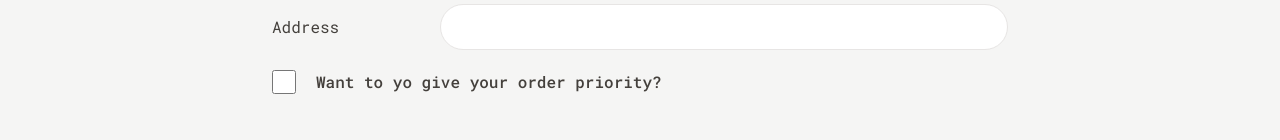
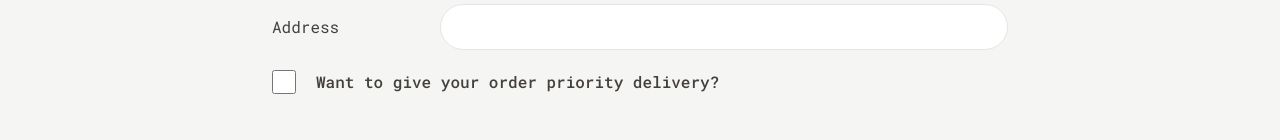
Before and after one commit to Aishwarya9425/React-pizza-now, a React (Vite) app: page /order/new in a window 1280 px wide. Shown: the part 273-413 px from the top of the page. Built offline with nearby package versions, Linux system fonts and the light colour scheme.

Commit message:
configureStore RTK

```diff
--- a/src/features/order/CreateOrder.jsx
+++ b/src/features/order/CreateOrder.jsx
@@ -87,7 +87,7 @@ function CreateOrder() {
             // onChange={(e) => setWithPriority(e.target.checked)}
           />
           <label htmlFor="priority" className="font-medium">
-            Want to yo give your order priority?
+            Want to give your order priority delivery?
           </label>
         </div>
 
--- /dev/null
+++ b/src/store.js
@@ -0,0 +1,12 @@
+import { configureStore } from '@reduxjs/toolkit';
+import userReducer from './features/user/userSlice';
+import cartReducer from './features/cart/cartSlice';
+
+const store = configureStore({
+  reducer: {
+    user: userReducer,
+    cart: cartReducer,
+  },
+});
+
+export default store;
```
